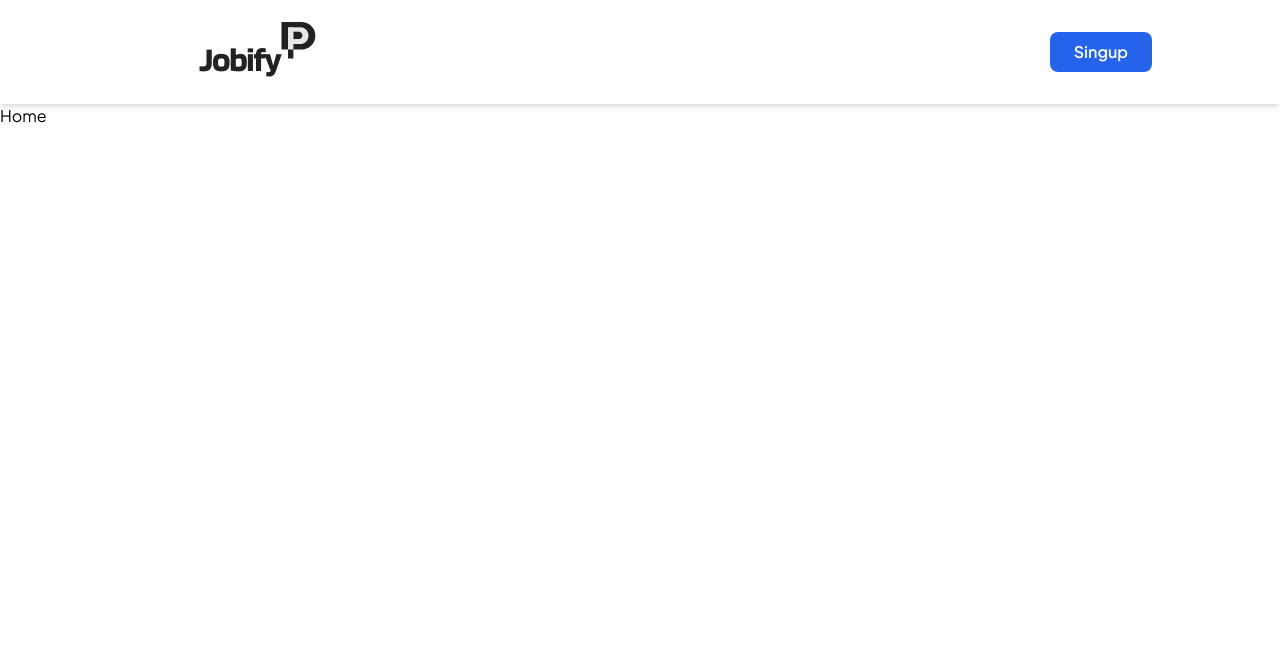
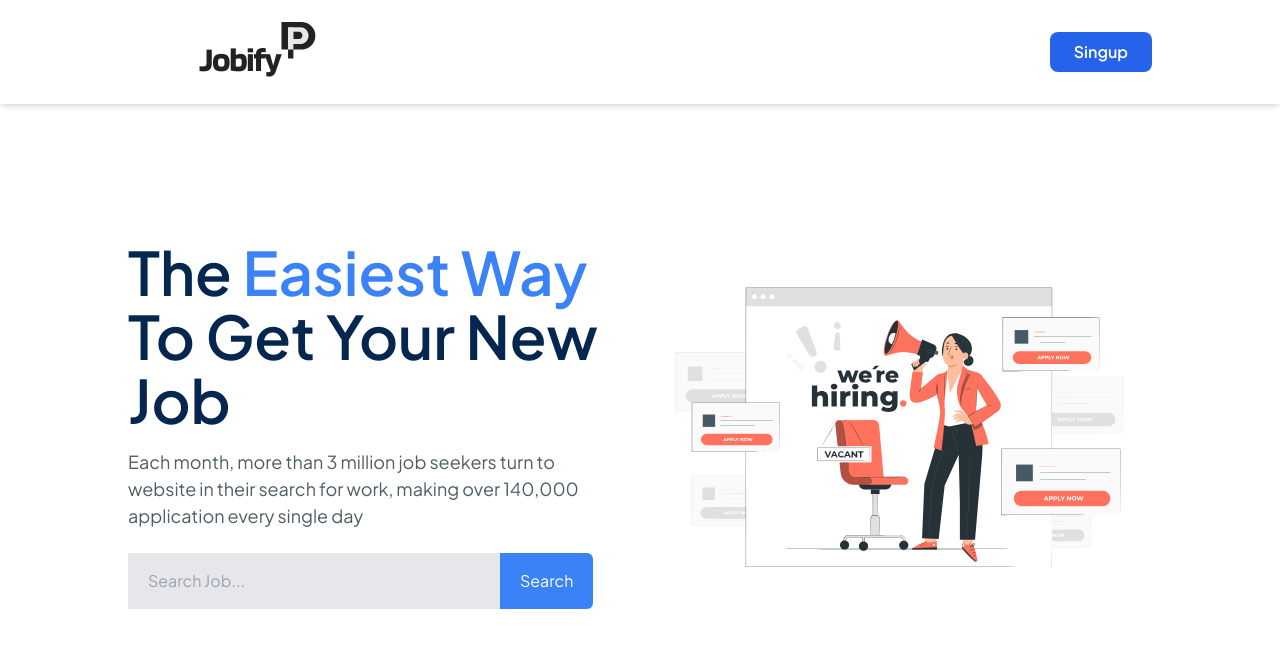
Before and after one commit to uzzal71/jobportal, a Next.js app: page / in a window 1280 px wide. Shown: the top 648 px of the page. Built offline with nearby package versions, Linux system fonts and the light colour scheme; no server answers.

Commit message:
Hero Section

```diff
--- /dev/null
+++ b/app/components/Home/Hero.tsx
@@ -0,0 +1,32 @@
+import React from 'react'
+import HeroImage from "@/public/images/hero.svg";
+import Image from 'next/image';
+
+const Hero = () => {
+  return (
+    <div className="pt-[5rem] pb-[3rem]">
+        <div className="w-[100%] h-[60vh] flex flex-col items-center justify-center">
+            <div className="w-[80%] mx-auto grid grid-cols-1 lg:grid-cols-2 items-center gap-[2rem]">
+                {/* Content */}
+                <div>
+                    <h1 className="text-[28px] sm:text-[35px] lg:text-[]45px xl:text-[60px] text-[#05264e] leading-[3rem] lg:leading-[4rem] font-semibold">The <span className="text-blue-500">Easiest Way</span> <br /> To Get Your New Job</h1>
+                    <p className="text-[#4f5e64] text-[16px] md:text-[18px] mt-[1rem]">
+                        Each month, more than 3 million job seekers turn to website in their search for work, making over 140,000 application every single day
+                    </p>
+                    {/* Search */}
+                    <div className="mt-[1.5rem]">
+                        <input className="w-[60%] md:w-[70%] lg:w-[75%] px-5 py-4 outline-none rounded-1-md bg-gray-200" type="text" name="search" id="search" placeholder="Search Job..." />
+                        <button type="button" className="px-5 py-4 outline-none rounded-r-md bg-blue-500 text-white">Search</button>
+                    </div>
+                </div>
+                {/* image */}
+                <div className="hidden lg:block">
+                    <Image src={HeroImage} alt="hero" width={700} height={400}/>
+                </div>
+            </div>
+        </div>
+    </div>
+  )
+}
+
+export default Hero
--- a/app/components/Home/Home.tsx
+++ b/app/components/Home/Home.tsx
@@ -1,7 +1,10 @@
 import React from 'react'
+import Hero from './Hero'
 
 export const Home = () => {
   return (
-    <div>Home</div>
+    <>
+      <Hero />
+    </>
   )
 }
```
